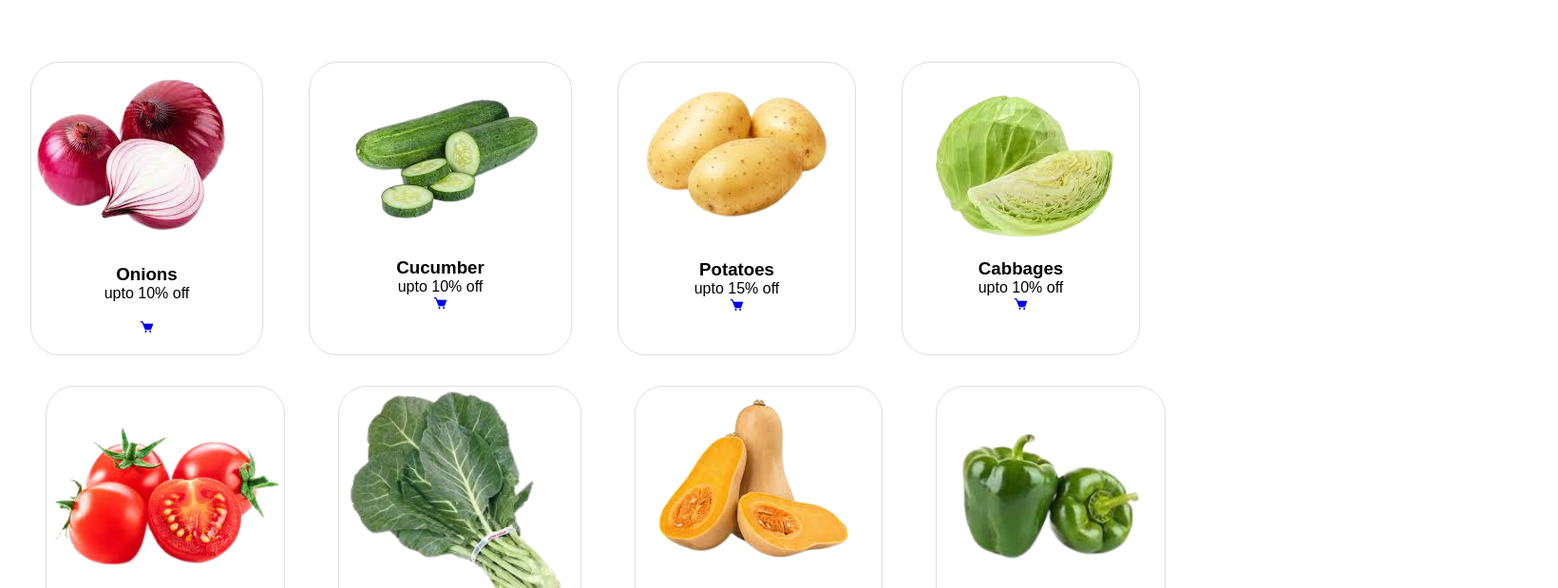
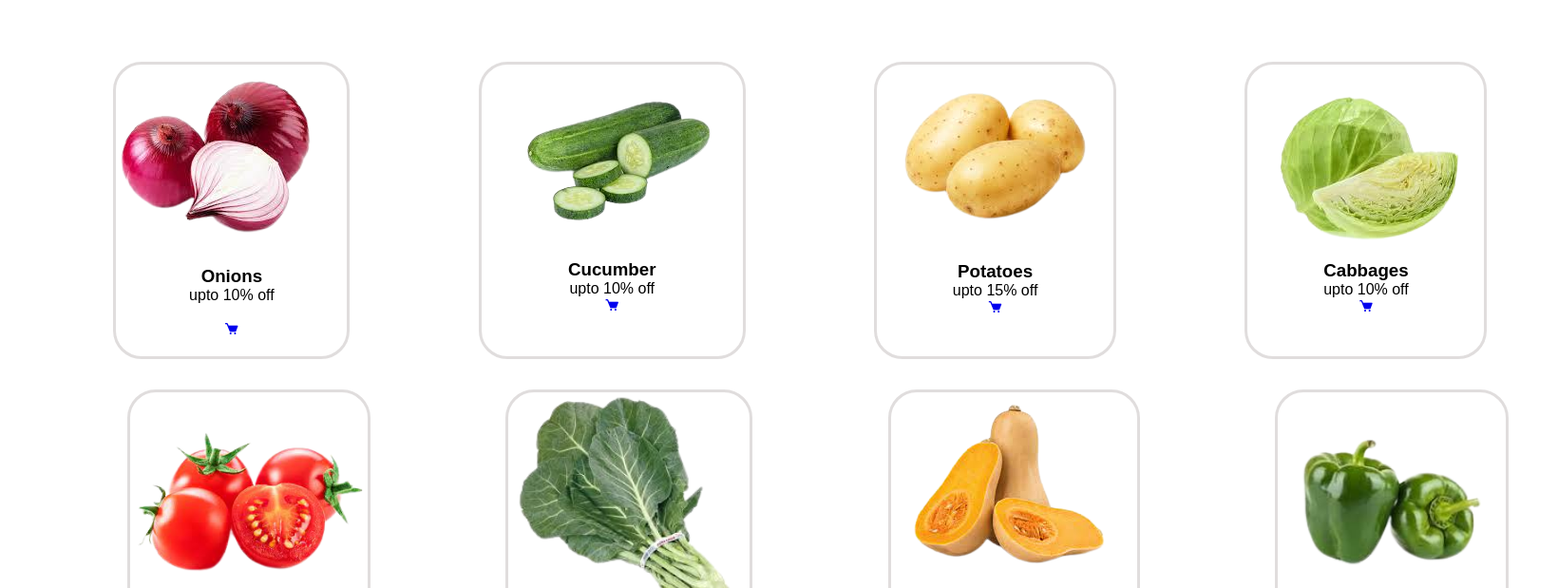
Before and after one commit to cynthiawambuamumbua/GREENKIOSK-WEBSITE, a plain HTML site: page category.html in a window 1280 px wide. Shown: the part 53-672 px from the top of the page at 95% size, 1640 px wide, since content can reach past the window. Drawn offline with nearby package versions, Linux system fonts and the light colour scheme.

Commit message:
Update style.css

```diff
--- a/style.css
+++ b/style.css
@@ -421,12 +421,13 @@
  }
  .one{
         text-align: center;
+        margin-left: 7%;
 
         align-items: center;
 
         background-color: rgb(255, 255, 255);
-        border:  solid 1px rgb(224, 221, 221);
-
+        border:  solid 3px rgb(224, 221, 221);
+        gap: 1px;
         border-radius: 30px;
 
         justify-content: space-between;
```
